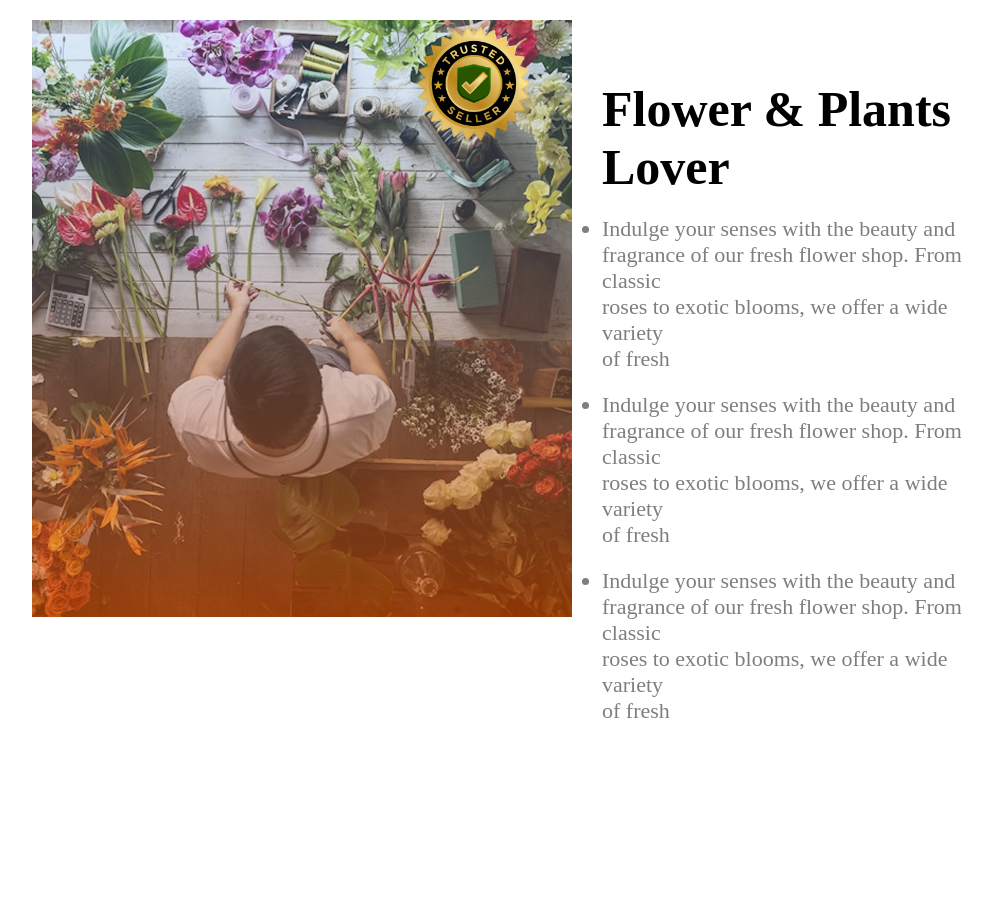
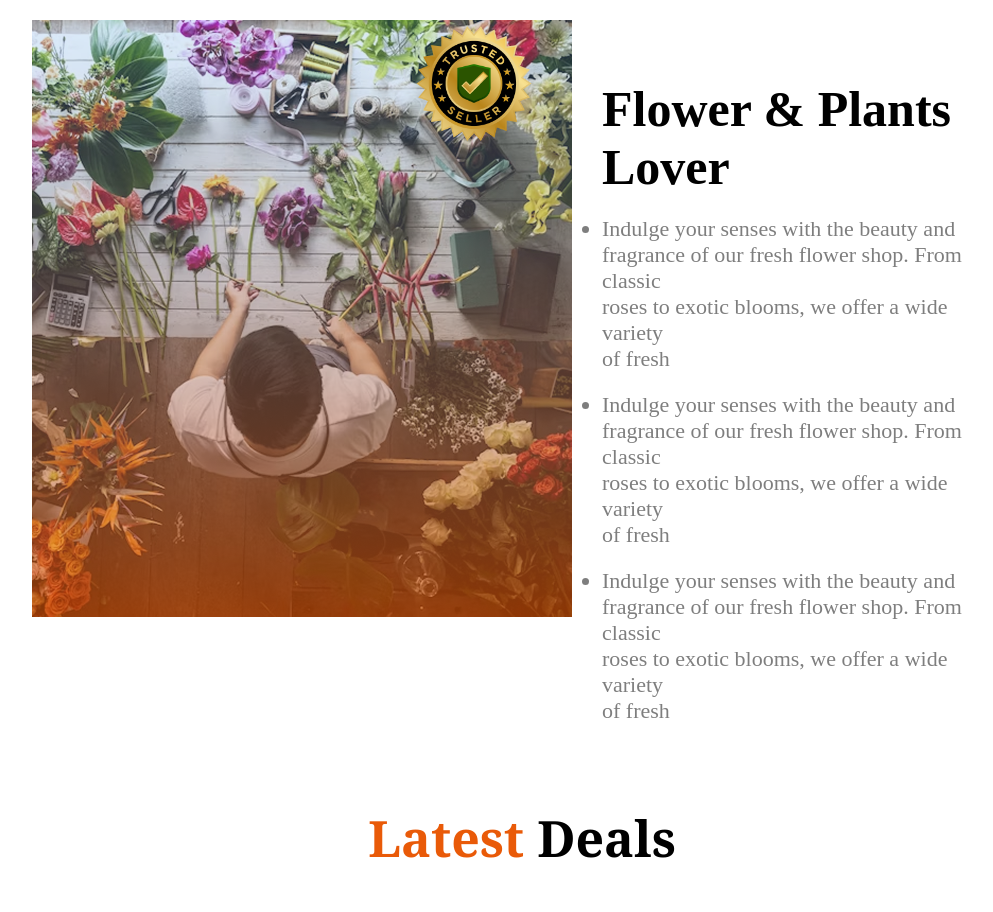
Before and after one commit to saimakhan1/B12A02-Responsive-Flowers, a plain HTML site: page index.html in a window 1280 px wide. Shown: the part 2107-3019 px from the top of the page, without its empty margins (118-1111 px from the left). Before the commit the page ends 2871 px from the top, so only its background shows below. Drawn offline with Linux system fonts and the light colour scheme.

Commit message:
latest-deals starts

```diff
--- a/css/style.css
+++ b/css/style.css
@@ -1,3 +1,5 @@
+@import url("https://fonts.googleapis.com/css2?family=Inter:ital,opsz,wght@0,14..32,100..900;1,14..32,100..900&family=Noto+Serif:ital,wght@0,100..900;1,100..900&family=Poppins:ital,wght@0,100;0,200;0,300;0,400;0,500;0,600;0,700;0,800;0,900;1,100;1,200;1,300;1,400;1,500;1,600;1,700;1,800;1,900&family=Raleway:ital,wght@0,100..900;1,100..900&display=swap");
+
 * {
   margin: 0;
   padding: 0;
@@ -136,6 +138,17 @@
   opacity: 0.5;
 }
 
+/******************Latest Deals Section***********************/
+.latest-deals {
+  text-align: center;
+}
+
+.latest-deals h1 {
+  font-size: 50px;
+  font-weight: bold;
+  font-family: "Noto Serif", serif;
+}
+
 /*******responsive design**************************************************/
 
 @media screen and (max-width: 576px) {
--- a/index.html
+++ b/index.html
@@ -180,6 +180,11 @@
         </ul>
       </div>
     </section>
+
+    <!--Latest Deals Section-->
+    <section class="latest-deals white">
+      <h1><span style="color: #e95a08">Latest </span> Deals</h1>
+    </section>
     <script src="js/script.js"></script>
   </body>
 </html>
```
